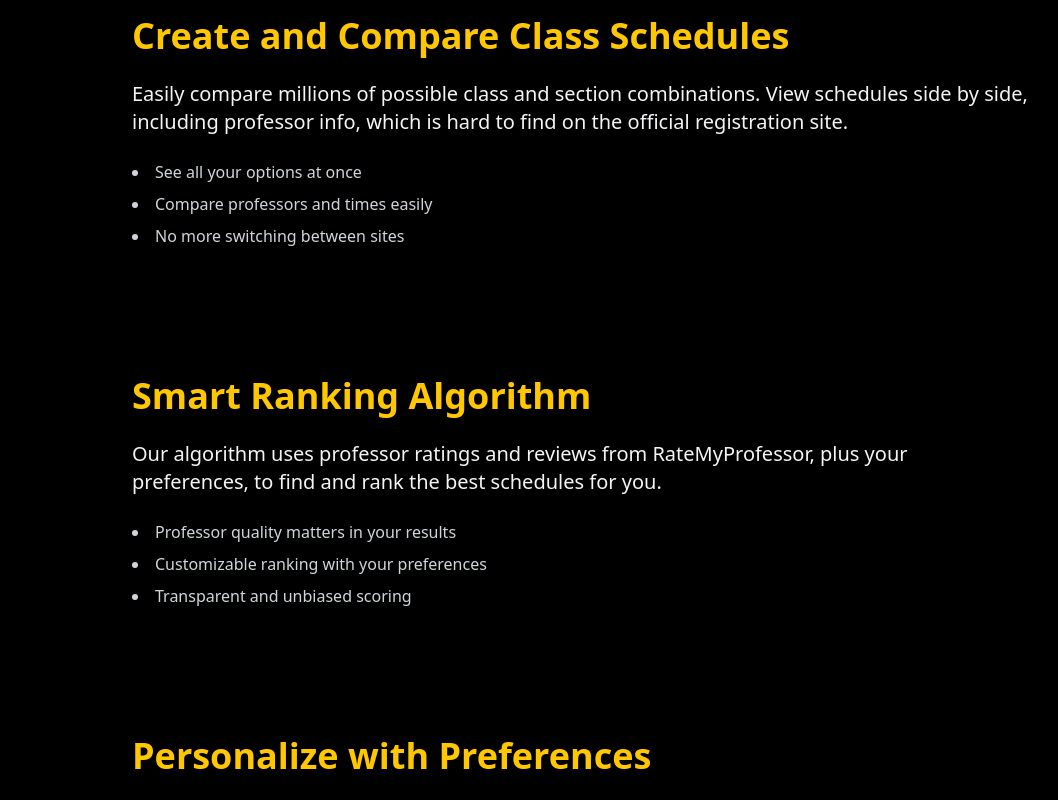
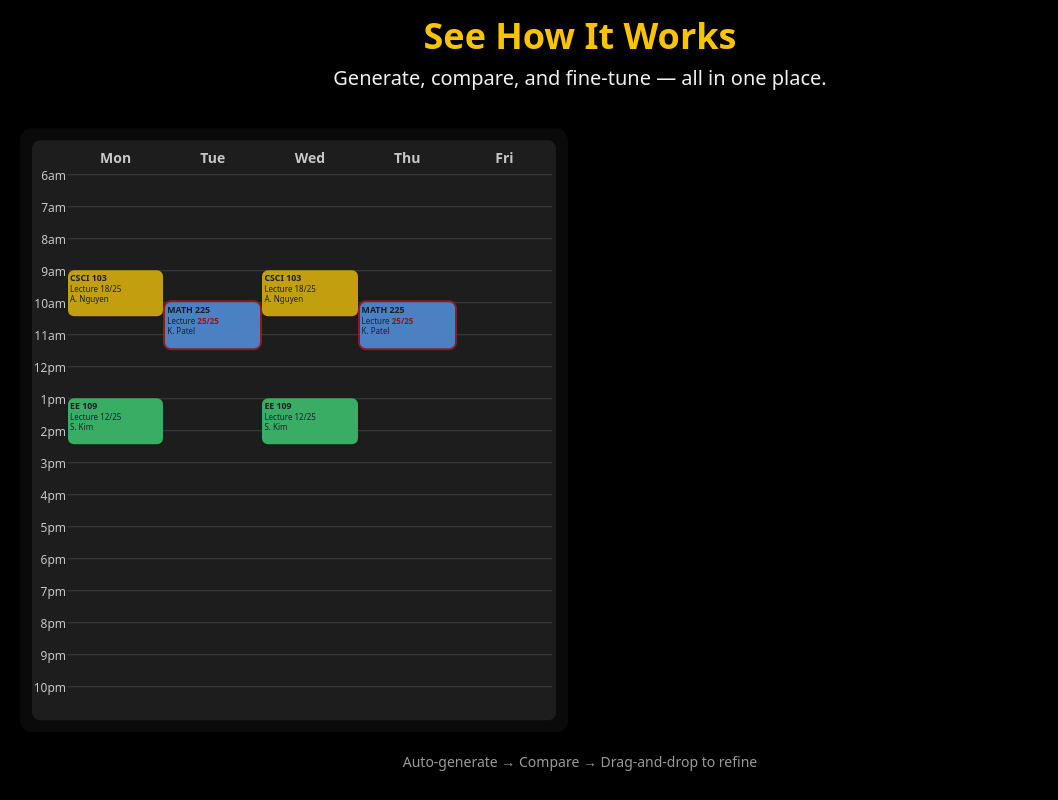
Before and after one commit to jose-c-campos/usc-scheduler, a React (Vite) app in the folder frontend/: page / in a window 1280 px wide. Shown: the part 1020-1820 px from the top of the page, without its empty margins (60-1118 px from the left). Built offline with nearby package versions, Linux system fonts and the light colour scheme.

Commit message:
Landing Animation Draft

```diff
--- /dev/null
+++ b/frontend/src/components/ScheduleAnimation.css
@@ -0,0 +1,44 @@
+/* Animation-specific styles */
+.schedule-animation-container {
+  position: relative;
+  overflow: hidden;
+}
+
+.class-block {
+  transition: transform 0.2s ease;
+}
+
+.class-block:hover {
+  transform: scale(1.02);
+}
+
+/* These are utility classes that the animation can use */
+.hero-ghost {
+  position: absolute;
+  z-index: 50;
+  pointer-events: none;
+  box-shadow: 0 8px 16px rgba(0,0,0,0.2);
+  cursor: move;
+}
+
+.hero-star {
+  position: absolute;
+  top: 10px;
+  right: 10px;
+  z-index: 20;
+  transform-origin: center center;
+}
+
+/* Highlight animation for comparing schedules */
+@keyframes pulse-highlight {
+  0%, 100% {
+    box-shadow: 0 0 0 0 rgba(255, 199, 0, 0);
+  }
+  50% {
+    box-shadow: 0 0 0 6px rgba(255, 199, 0, 0.3);
+  }
+}
+
+.highlight-pulse {
+  animation: pulse-highlight 1.5s infinite;
+}
--- /dev/null
+++ b/frontend/src/components/ScheduleAnimation.tsx
@@ -0,0 +1,161 @@
+import { useLayoutEffect, useRef } from 'react';
+import gsap from 'gsap';
+import { motion } from 'framer-motion';
+import ScheduleFrame from './ScheduleFrame';
+
+type Section = {
+  type: string; days: string; time: string; instructor: string;
+  seats_registered?: number; seats_total?: number;
+};
+type Cls = { code: string; sections: Section[] };
+
+const useDemoSchedules = () => {
+  // Two very similar schedules with 1-2 sections changing to illustrate "compare"
+  const A: Cls[] = [
+    { code: 'CSCI 103', sections: [{ type:'Lecture', days:'Mon, Wed', time:'9:00 am-10:20 am', instructor:'A. Nguyen', seats_registered:18, seats_total:25 }]},
+    { code: 'MATH 225', sections: [{ type:'Lecture', days:'Tue, Thu', time:'10:00 am-11:20 am', instructor:'K. Patel', seats_registered:25, seats_total:25 }]},
+    { code: 'EE 109',   sections: [{ type:'Lecture', days:'Mon, Wed', time:'1:00 pm-2:20 pm', instructor:'S. Kim', seats_registered:12, seats_total:25 }]},
+  ];
+  const B: Cls[] = [
+    { code: 'CSCI 103', sections: [{ type:'Lecture', days:'Mon, Wed', time:'9:00 am-10:20 am', instructor:'A. Nguyen', seats_registered:18, seats_total:25 }]},
+    // MATH moved later to show a subtle difference
+    { code: 'MATH 225', sections: [{ type:'Lecture', days:'Tue, Thu', time:'12:00 pm-1:20 pm', instructor:'K. Patel', seats_registered:20, seats_total:25 }]},
+    { code: 'EE 109',   sections: [{ type:'Lecture', days:'Mon, Wed', time:'1:00 pm-2:20 pm', instructor:'S. Kim', seats_registered:12, seats_total:25 }]},
+  ];
+  // Ghost block "manual build" target time/day is Tue 10:00–11:20
+  const ghost: Cls = { code:'PHYS 151', sections:[{ type:'Lecture', days:'Tue, Thu', time:'10:00 am-11:20 am', instructor:'TBA' }]};
+  return { A, B, ghost };
+};
+
+const ScheduleAnimation = () => {
+  const { A, B, ghost } = useDemoSchedules();
+
+  const rootRef = useRef<HTMLDivElement>(null);
+  const wrapARef = useRef<HTMLDivElement>(null);
+  const wrapBRef = useRef<HTMLDivElement>(null);
+  const ghostRef = useRef<HTMLDivElement>(null);
+  const starRef  = useRef<HTMLDivElement>(null);
+  const titleRef = useRef<HTMLDivElement>(null);
+
+  useLayoutEffect(() => {
+    const ctx = gsap.context(() => {
+      const tl = gsap.timeline({ defaults: { ease: 'power3.out' }, repeat: -1, repeatDelay: 1 });
+
+      // Initial state - everything starts invisible
+      gsap.set(titleRef.current, { opacity: 0, y: 20 });
+      gsap.set([wrapARef.current, wrapBRef.current], { opacity: 0, y: 20 });
+      gsap.set(wrapBRef.current, { xPercent: 20 }); // B is off to the right
+      gsap.set(ghostRef.current, { opacity: 0, scale: 0.9 });
+      gsap.set(starRef.current,  { opacity: 0, scale: 0.6 });
+
+      // Step 1: Fade in title and Schedule A
+      tl.to(titleRef.current, { opacity: 1, y: 0, duration: 0.6 }, 'start');
+      tl.to(wrapARef.current, { opacity: 1, y: 0, duration: 0.6 }, 'start+=0.2');
+
+      // Step 2: Stagger in Schedule A's class blocks
+      tl.from(
+        wrapARef.current?.querySelectorAll('.class-block') ?? [],
+        { opacity: 0, y: 16, scale: 0.96, transformOrigin: '50% 50%', stagger: 0.06, duration: 0.4 },
+        '-=0.2'
+      );
+
+      // Step 3: Compare - slide A left, bring in B
+      tl.to(wrapARef.current, { xPercent: -10, duration: 0.6, ease: 'power2.inOut' }, 'compare');
+      tl.to(wrapBRef.current, { opacity: 1, y: 0, xPercent: 0, duration: 0.6, ease: 'power2.inOut' }, 'compare+=0.02');
+
+      // Step 4: Highlight the differences in Schedule B
+      tl.to(
+        wrapBRef.current?.querySelectorAll('.class-block') ?? [],
+        { scale: 1.03, duration: 0.25, yoyo: true, repeat: 1, stagger: 0.08, ease: 'power1.inOut' },
+        'compare+=0.4'
+      );
+
+      // Step 5: Manual build - animate the ghost class
+      tl.to(ghostRef.current, { opacity: 1, scale: 1, y: -20, duration: 0.25 }, 'drag');
+      tl.to(ghostRef.current, { y: 0, duration: 0.5, ease: 'power2.out' }, 'drag+=0.25');
+
+      // Step 6: Conflict shake animation & resolution
+      tl.to(ghostRef.current, { x: 6, duration: 0.05, yoyo: true, repeat: 5, ease: 'power1.inOut' }, 'drag+=0.6');
+      tl.to(ghostRef.current, { y: 8, duration: 0.3, ease: 'power1.inOut' }, 'drag+=1');
+
+      // Step 7: Star the preferred schedule
+      tl.to(starRef.current, { opacity: 1, scale: 1, duration: 0.25, ease: 'back.out(2)' }, 'drag+=1.1');
+
+      // Reset for loop
+      tl.to([titleRef.current, wrapARef.current, wrapBRef.current, ghostRef.current, starRef.current],
+           { opacity: 0, duration: 0.4 }, '+=0.8');
+      tl.set([titleRef.current, wrapARef.current, wrapBRef.current, ghostRef.current, starRef.current],
+            { clearProps: 'all' });
+    }, rootRef);
+
+    return () => ctx.revert();
+  }, []);
+
+  return (
+    <div ref={rootRef} className="relative bg-black text-white py-16 overflow-hidden">
+      {/* Title */}
+      <div ref={titleRef} className="text-center mb-8 px-6">
+        <h2 className="text-3xl md:text-4xl font-bold text-[#FFC700] mb-2">
+          See How It Works
+        </h2>
+        <p className="text-lg md:text-xl text-gray-100 mt-2">
+          Generate, compare, and fine-tune — all in one place.
+        </p>
+      </div>
+
+      {/* Two schedules side-by-side */}
+      <div className="relative mx-auto max-w-6xl px-4 grid grid-cols-1 md:grid-cols-2 gap-6">
+        {/* Schedule A */}
+        <div ref={wrapARef} data-schedule="A" className="relative bg-white/5 rounded-xl p-3">
+          <div ref={starRef} className="absolute top-2 right-2">
+            <motion.div
+              initial={{ scale: 0 }}
+              animate={{}}
+              className="inline-flex items-center gap-1 bg-[#FFC700] text-black font-semibold px-2 py-1 rounded-full text-xs shadow"
+            >
+              ★ Top Pick
+            </motion.div>
+          </div>
+
+          {/* Use the existing ScheduleFrame component */}
+          <div className="schedule-wrapper">
+            <ScheduleFrame classes={A} />
+          </div>
+        </div>
+
+        {/* Schedule B */}
+        <div ref={wrapBRef} data-schedule="B" className="relative bg-white/5 rounded-xl p-3">
+          <div className="schedule-wrapper">
+            <ScheduleFrame classes={B} />
+          </div>
+        </div>
+
+        {/* Ghost block for manual build demonstration */}
+        <div
+          ref={ghostRef}
+          className="absolute hidden md:block bg-yellow-400 text-gray-800 rounded-md text-[0.6rem] p-1"
+          style={{
+            left: 'calc(50% - 260px)',
+            top: '220px',
+            width: '140px',
+            height: '32px',
+            zIndex: 50,
+            pointerEvents: 'none',
+            boxShadow: '0 6px 18px rgba(0,0,0,.25)'
+          }}
+        >
+          <div className="font-bold truncate -mb-0.5">PHYS 151</div>
+          <div className="truncate -mb-0.5">Lecture</div>
+          <div className="truncate">10:00–11:20</div>
+        </div>
+      </div>
+
+      {/* Workflow explanation */}
+      <div className="mt-6 text-center text-white/60 text-sm">
+        Auto-generate → Compare → Drag-and-drop to refine
+      </div>
+    </div>
+  );
+};
+
+export default ScheduleAnimation;
--- a/frontend/src/sections/HowToUse.tsx
+++ b/frontend/src/sections/HowToUse.tsx
@@ -1,70 +1,21 @@
-import { howToUseData } from '../data/howToUse';
-import HelmetCanvas from '../components/HelmetCanvas';
-import { useLayoutEffect, useRef } from 'react';
+import { useRef } from 'react';
+import ScheduleAnimation from '../components/ScheduleAnimation';
+import '../components/ScheduleAnimation.css';
 import gsap from 'gsap';
 import { ScrollTrigger } from 'gsap/ScrollTrigger';
 
 gsap.registerPlugin(ScrollTrigger);
 
 const HowToUse = () => {
-  const cardRefs = useRef<HTMLDivElement[]>([]);
   const sectionRef = useRef<HTMLElement | null>(null);
-
-  useLayoutEffect(() => {
-    const ctx = gsap.context(() => {
-      cardRefs.current.forEach((el) => {
-        if (!el) return;
-
-        gsap.fromTo(
-          el,
-          { opacity: 0, y: 60 },
-          {
-            opacity: 1,
-            y: 0,
-            duration: 0.9,
-            ease: 'power3.out',
-            scrollTrigger: {
-              trigger: el,
-              start: 'top 85%',   // adjust if you want it sooner/later
-            },
-          }
-        );
-      });
-
-      ScrollTrigger.refresh();     // locks in positions after layout
-    }, sectionRef);
-
-    return () => ctx.revert();      // cleans inline styles on unmount
-  }, []);
 
   return (
     <section
       ref={sectionRef}
       id="howto"
-      className="relative z-10 py-32 md:py-40 bg-black text-white overflow-hidden"
+      className="relative z-10 py-16 md:py-24 bg-black text-white overflow-hidden"
     >
-
-      <div className="w-full max-w-4xl mx-auto px-6 md:px-0 space-y-32">
-        {howToUseData.map((card, idx) => (
-          <div
-            key={card.id}
-            ref={(el) => (cardRefs.current[idx] = el!)}
-            className="space-y-6 relative z-20"
-          >
-            <h2 className="text-3xl md:text-4xl font-bold text-[#FFC700]">
-              {card.title}
-            </h2>
-
-            <p className="text-lg md:text-xl text-gray-100">{card.desc}</p>
-
-            <ul className="list-disc list-inside space-y-2 text-gray-300">
-              {card.bullets.map((b) => (
-                <li key={b}>{b}</li>
-              ))}
-            </ul>
-          </div>
-        ))}
-      </div>
+      <ScheduleAnimation />
     </section>
   );
 };
```
